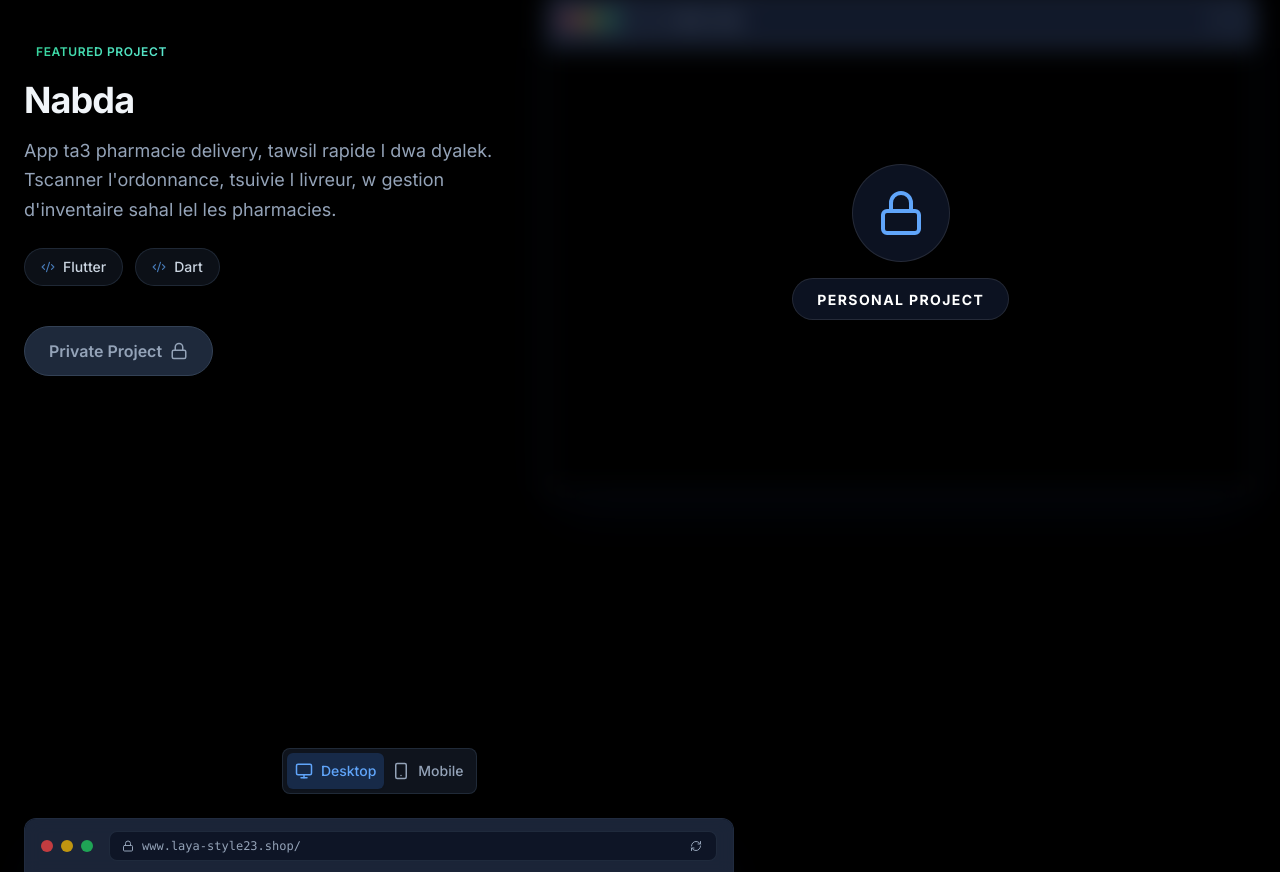
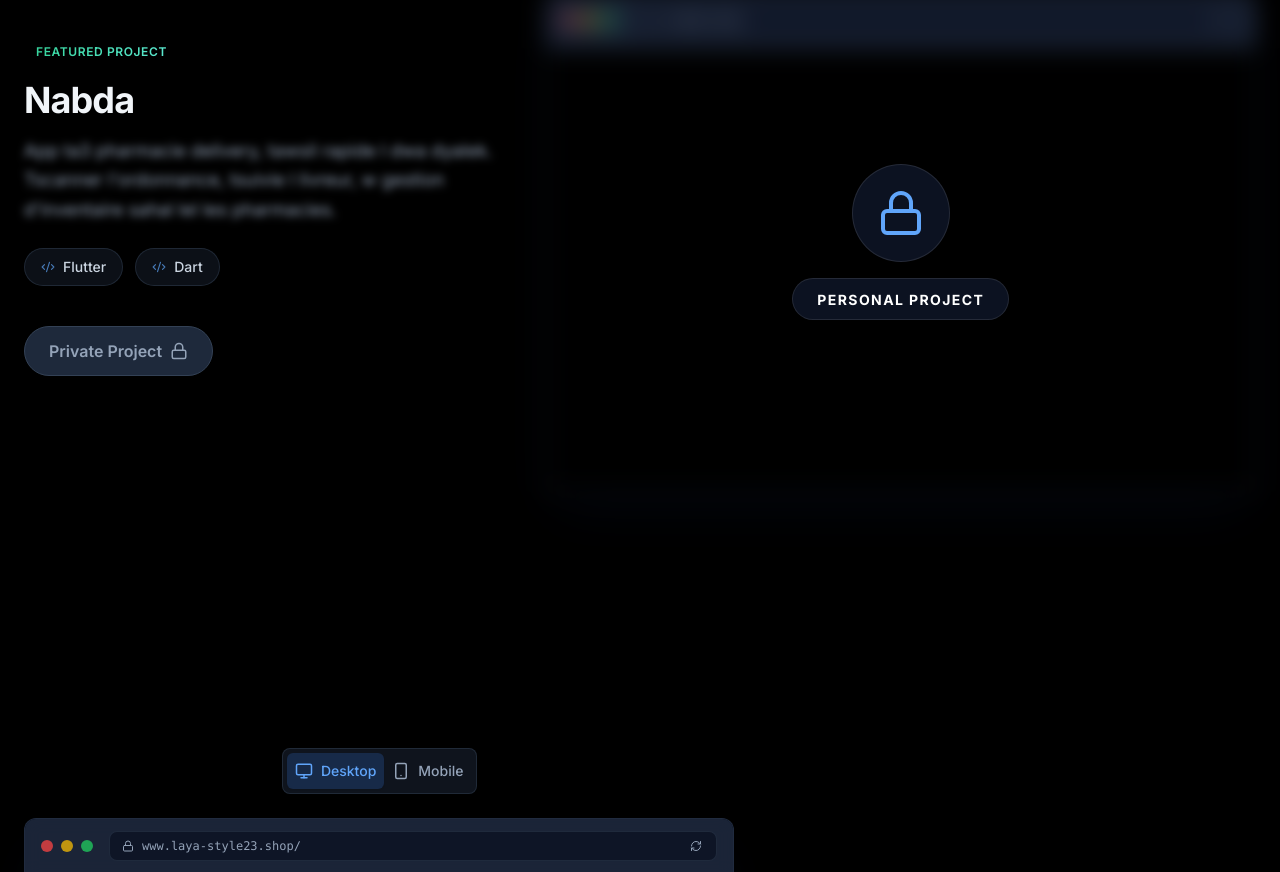
Before and after one commit to jacoubbakhouche/portfayl-les-app, a React (Vite) app: page / in a window 1280 px wide. Shown: the part 4620-5492 px from the top of the page. Built offline with nearby package versions, Linux system fonts and the light colour scheme; grey boxes are pictures that could not be loaded; a web font is replaced by a local one.

Commit message:
style: blur private project description while keeping title clear

```diff
--- a/src/components/ProjectCard.tsx
+++ b/src/components/ProjectCard.tsx
@@ -97,7 +97,10 @@ export const ProjectCard: React.FC<ProjectCardProps> = ({ project, reverse = fal
                         {project.title}
                     </h3>
 
-                    <p className="text-slate-400 text-lg leading-relaxed">
+                    <p className={cn(
+                        "text-slate-400 text-lg leading-relaxed",
+                        project.isPrivate && "blur-sm select-none"
+                    )}>
                         {project.description}
                     </p>
                 </div>
```
